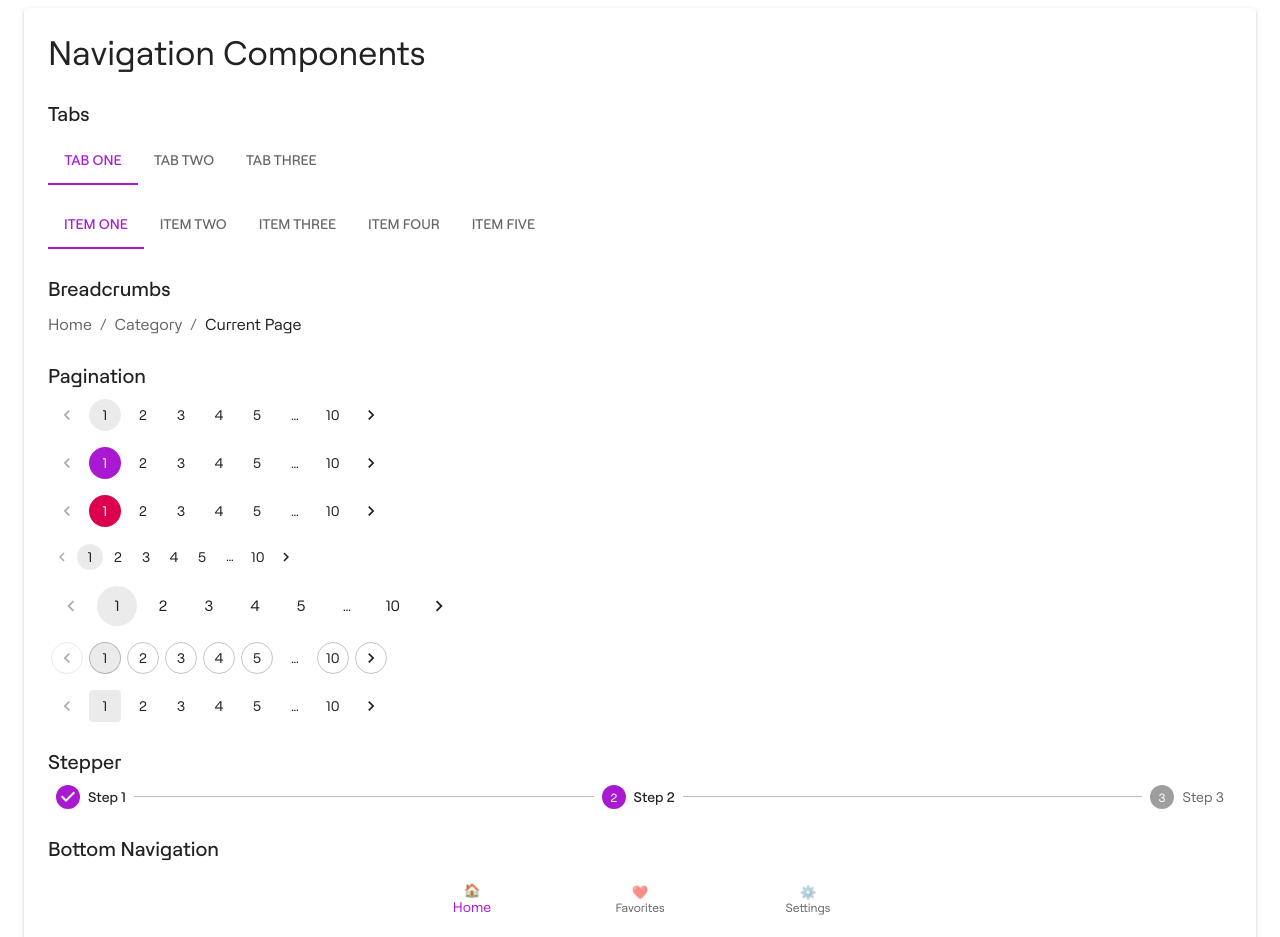
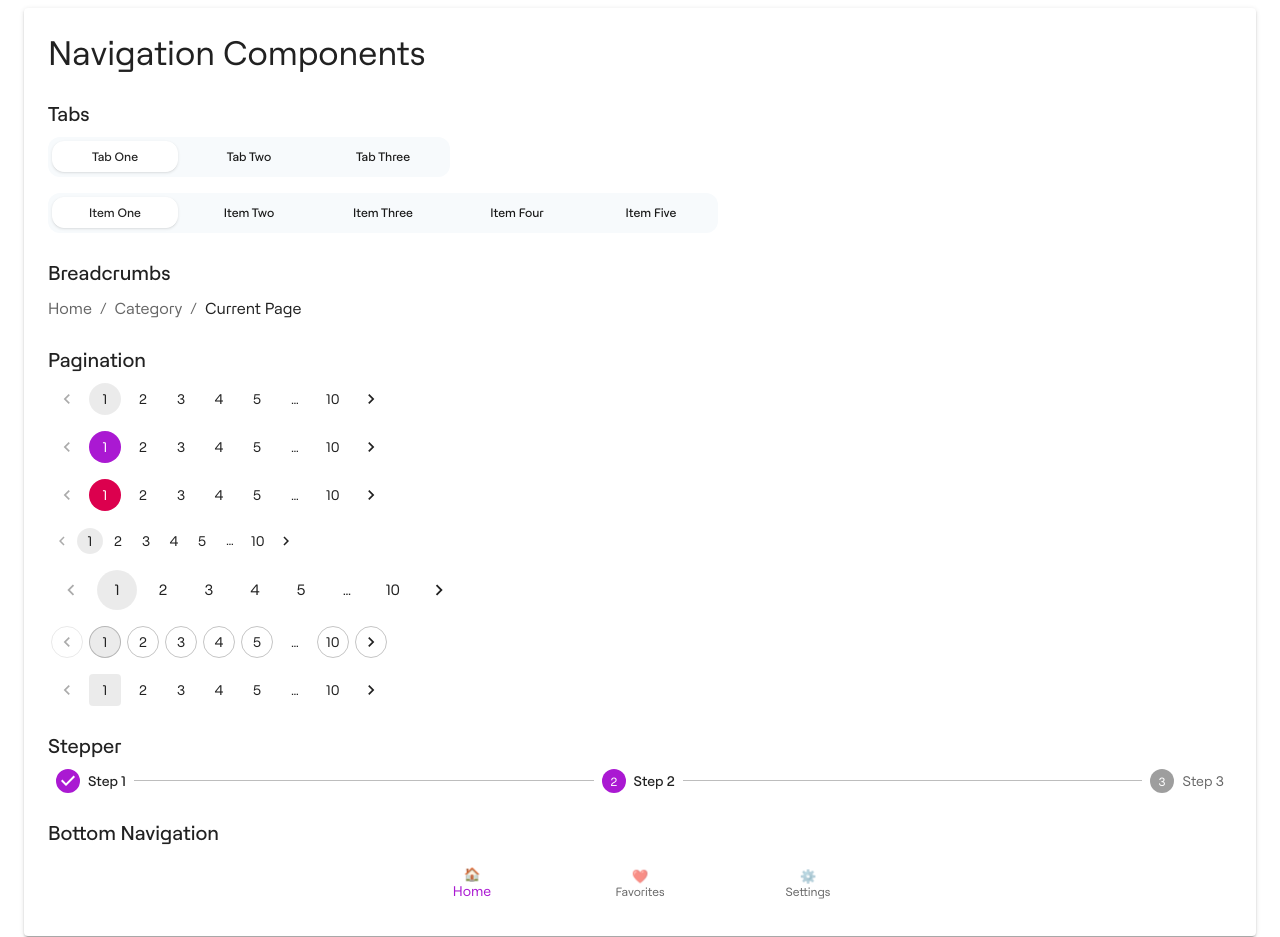
Before and after one commit to formdenes/ui-theme-test, a React (Vite) app: page / in a window 1280 px wide. Shown: the part 5980-6917 px from the top of the page. Built offline with nearby package versions, Linux system fonts and the light colour scheme.

Commit message:
tab custom styling added

```diff
--- a/src/theme/theme.ts
+++ b/src/theme/theme.ts
@@ -135,6 +135,53 @@ export const getThemeOptions = (): ThemeOptions => ({
         },
       },
     },
+    MuiTabs: {
+      styleOverrides: {
+        indicator: {
+          display: 'none',
+        },
+        root: {
+          background: "#F7FAFC",
+          borderRadius: "12px",
+          display: "inline-flex",
+          height: "40px",
+          minHeight: "auto",
+          padding: 0,
+          width: "auto",
+        }
+      }
+    },
+    MuiTab: {
+      styleOverrides: {
+        root: {
+          alignItems: "center",
+          border: "1px solid transparent",
+          borderRadius: "12px",
+          color: "#1a1a1a",
+          fontSize: "12.25px",
+          margin: ".25rem",
+          minHeight: "auto",
+          minWidth: "126px",
+          padding: "7px 10.5px",
+          textTransform: "capitalize",
+          "&.Mui-selected": {
+            backgroundColor: "white",
+            borderColor: "white",
+            boxShadow: "0 1px 3px 0 rgba(0, 0, 0, 0.1), 0 1px 2px -1px rgba(0, 0, 0, 0.1);",
+            color: "inherit"
+          },
+        }
+      }
+    },
+    MuiTouchRipple: {
+      styleOverrides: {
+        root: {
+          '& .MuiTouchRipple-child': {
+            backgroundColor: "rgba(0, 0, 0, 0.2)"
+          }
+        }
+      }
+    }
     // ... all component customizations
   },
   spacing: 8, // base spacing unit
```
